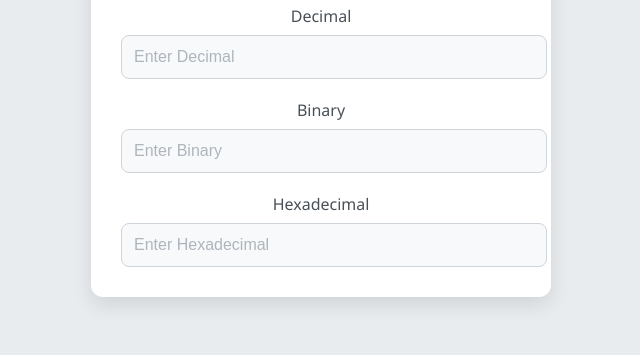
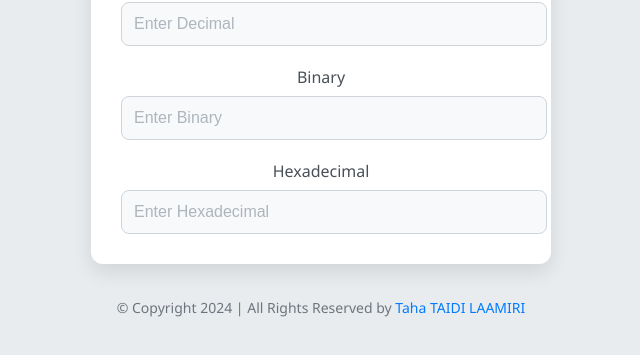
Before and after one commit to DexterTaha/Number-Converter-WebApp, a plain HTML site: page index.html in a window 1280 px wide. Shown: the part 301-656 px from the top of the page, without its empty margins (319-959 px from the left). Drawn offline with Linux system fonts and the light colour scheme.

Commit message:
Update index.html

```diff
--- a/index.html
+++ b/index.html
@@ -24,6 +24,9 @@
             </div>
         </div>
     </div>
+    <div class="copyright-content">
+        <p>© Copyright 2024  |  All Rights Reserved by <a href="https://dextertaha.github.io/Taha-Taidi-Laamiri-portfolio/" target="_blank">Taha TAIDI LAAMIRI</a></p>
+    </div>
     <script src="script.js"></script>
 </body>
 </html>
```
